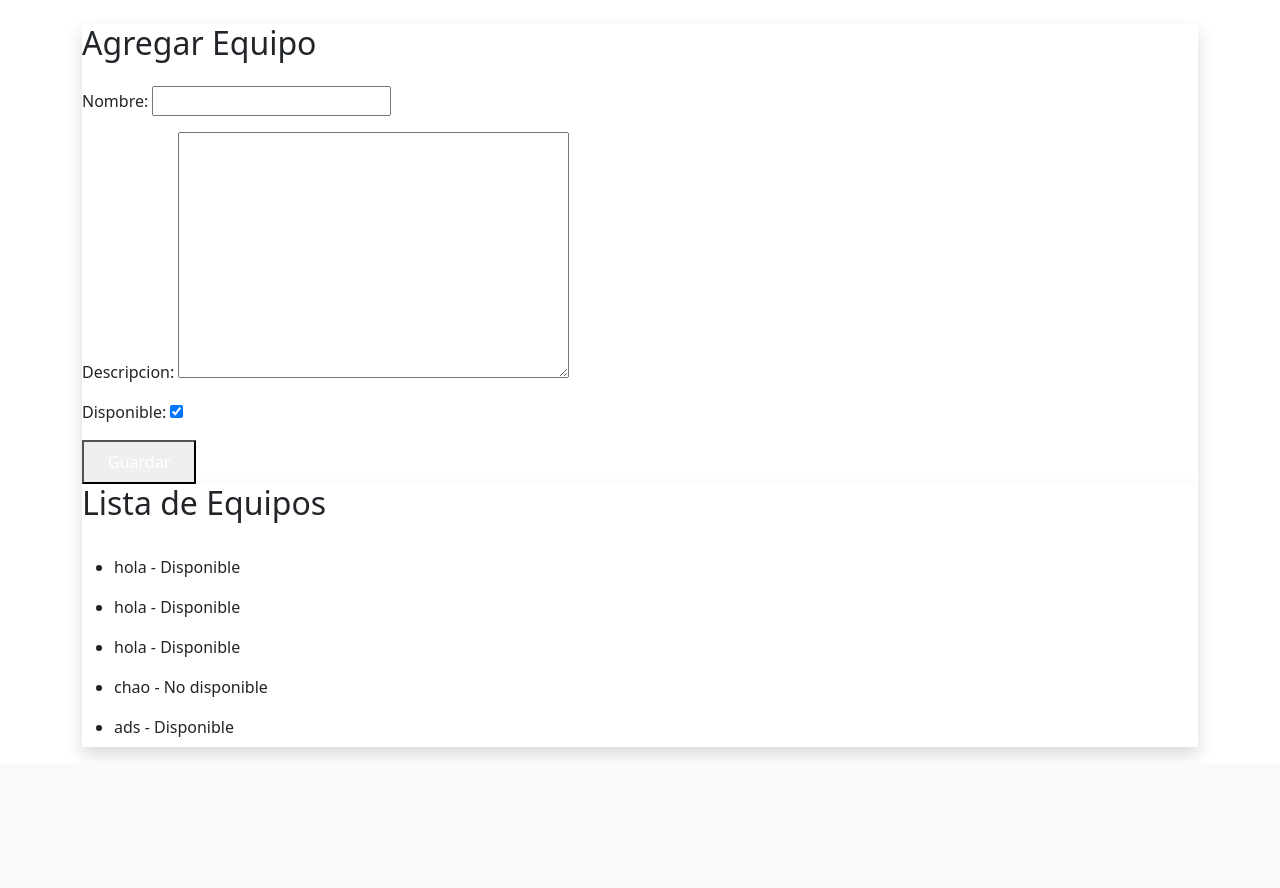
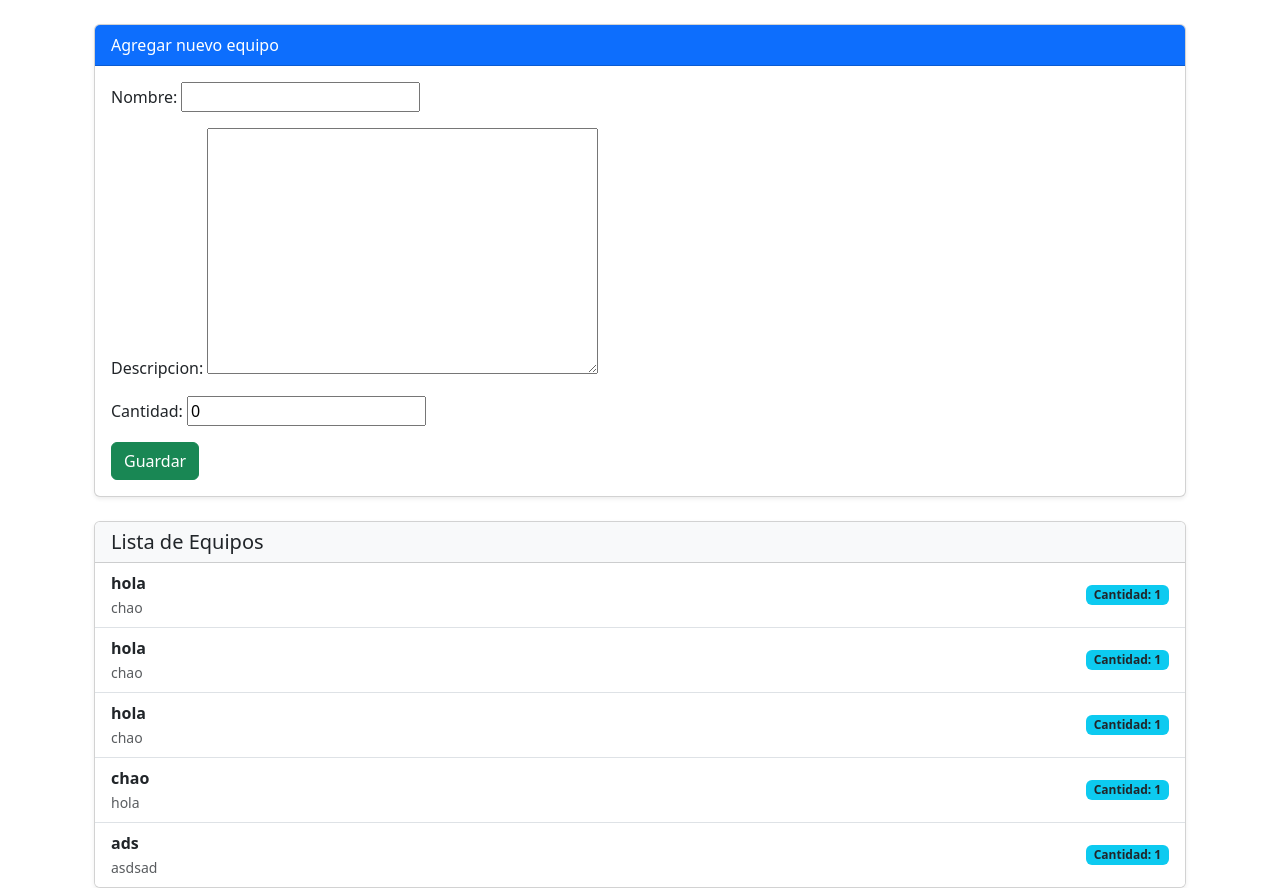
Before and after one commit to ivo448/backend_eva1, a Django app: page /equipos in a window 1280 px wide. Shown: the part 56-944 px from the top of the page. Before the commit the page ends 812 px from the top, so only its background shows below. Run offline with Django 5.2, Linux system fonts and the light colour scheme; data comes from the database, SQL or seed files in the repository; some libraries are stand-ins or nearby versions.

Commit message:
commit 2

```diff
--- a/app/forms.py
+++ b/app/forms.py
@@ -6,7 +6,7 @@ from django.contrib.auth.models import User
 class EquipoForm(forms.ModelForm):
     class Meta:
         model = Equipo
-        fields = ['nombre', 'descripcion', 'disponible']
+        fields = ['nombre', 'descripcion', 'cantidad']
 
 class SolicitudForm(forms.ModelForm):
     class Meta:
--- a/app/models.py
+++ b/app/models.py
@@ -4,7 +4,7 @@ from django.contrib.auth.models import User  # usuarios de Django
 class Equipo(models.Model):
     nombre = models.CharField(max_length=100)
     descripcion = models.TextField(blank=True)
-    disponible = models.BooleanField(default=True)
+    cantidad = models.PositiveIntegerField(default=0)
 
     def __str__(self):
         return self.nombre
--- a/templates/app/base.html
+++ b/templates/app/base.html
@@ -4,7 +4,7 @@
 <head>
     <meta charset="UTF-8">
     <meta name="viewport" content="width=device-width, initial-scale=1.0">
-    <title>Pañol</title>
+    <title>{% block title %}Pañol{% endblock %}</title>
     <!-- Bootstrap CSS -->
     <link href="{% static 'css/bootstrap.min.css' %}" rel="stylesheet">
 </head>
@@ -38,9 +38,8 @@
         </div>
     </nav>
 
-    <div class="container">
+    <div class="container mt-4">
         {% block contenido %}
-            <h2>No name</h2>
         {% endblock %}
     </div>
 
--- a/templates/app/equipos.html
+++ b/templates/app/equipos.html
@@ -1,38 +1,45 @@
 {% extends "app/base.html" %}
+{% block title %}Equipos - Pañol{% endblock %}
+
 {% block contenido %}
+<div class="container mt-4">
 
-<div class="max-w-3xl mx-auto mt-8">
   <!-- Formulario -->
-  <div class="bg-white p-6 rounded-xl shadow mb-6">
-    <h2 class="text-xl font-bold mb-4">Agregar Equipo</h2>
-    <form method="post" class="space-y-4">
-      {% csrf_token %}
-      {{ form.as_p }}
-      <button type="submit" class="px-4 py-2 bg-blue-600 text-white rounded-lg hover:bg-blue-700">
-        Guardar
-      </button>
-    </form>
+  <div class="card mb-4 shadow-sm">
+    <div class="card-header bg-primary text-white">
+      Agregar nuevo equipo
+    </div>
+    <div class="card-body">
+      <form method="post">
+        {% csrf_token %}
+        {{ form.as_p }}
+        <button type="submit" class="btn btn-success">Guardar</button>
+      </form>
+    </div>
   </div>
 
   <!-- Lista de equipos -->
-  <div class="bg-white p-6 rounded-xl shadow">
-    <h2 class="text-xl font-bold mb-4">Lista de Equipos</h2>
-    <ul class="space-y-2">
+  <div class="card shadow-sm">
+    <div class="card-header bg-light">
+      <h5 class="mb-0">Lista de Equipos</h5>
+    </div>
+    <ul class="list-group list-group-flush">
       {% for equipo in equipos %}
-        <li class="border-b py-2 flex justify-between items-center">
-          <span>{{ equipo.nombre }} -
-            {% if equipo.disponible %}
-              <span class="text-green-600">Disponible</span>
-            {% else %}
-              <span class="text-red-600">No disponible</span>
-            {% endif %}
-          </span>
+        <li class="list-group-item">
+          <div class="d-flex justify-content-between align-items-center">
+            <div>
+              <strong>{{ equipo.nombre }}</strong><br>
+              <small class="text-muted">{{ equipo.descripcion }}</small>
+            </div>
+            <span class="badge bg-info text-dark">
+              Cantidad: {{ equipo.cantidad }}
+            </span>
+          </div>
         </li>
       {% empty %}
-        <li>No hay equipos registrados.</li>
+        <li class="list-group-item text-center text-muted">No hay equipos registrados.</li>
       {% endfor %}
     </ul>
   </div>
 </div>
-
 {% endblock %}
```
Also changed, not shown: templates/app/solicitudes.html (+15 -12 lines), templates/app/usuarios.html (+28 -28 lines), app/migrations/0007_remove_equipo_disponible_equipo_cantidad.py (added), db.sqlite3.
